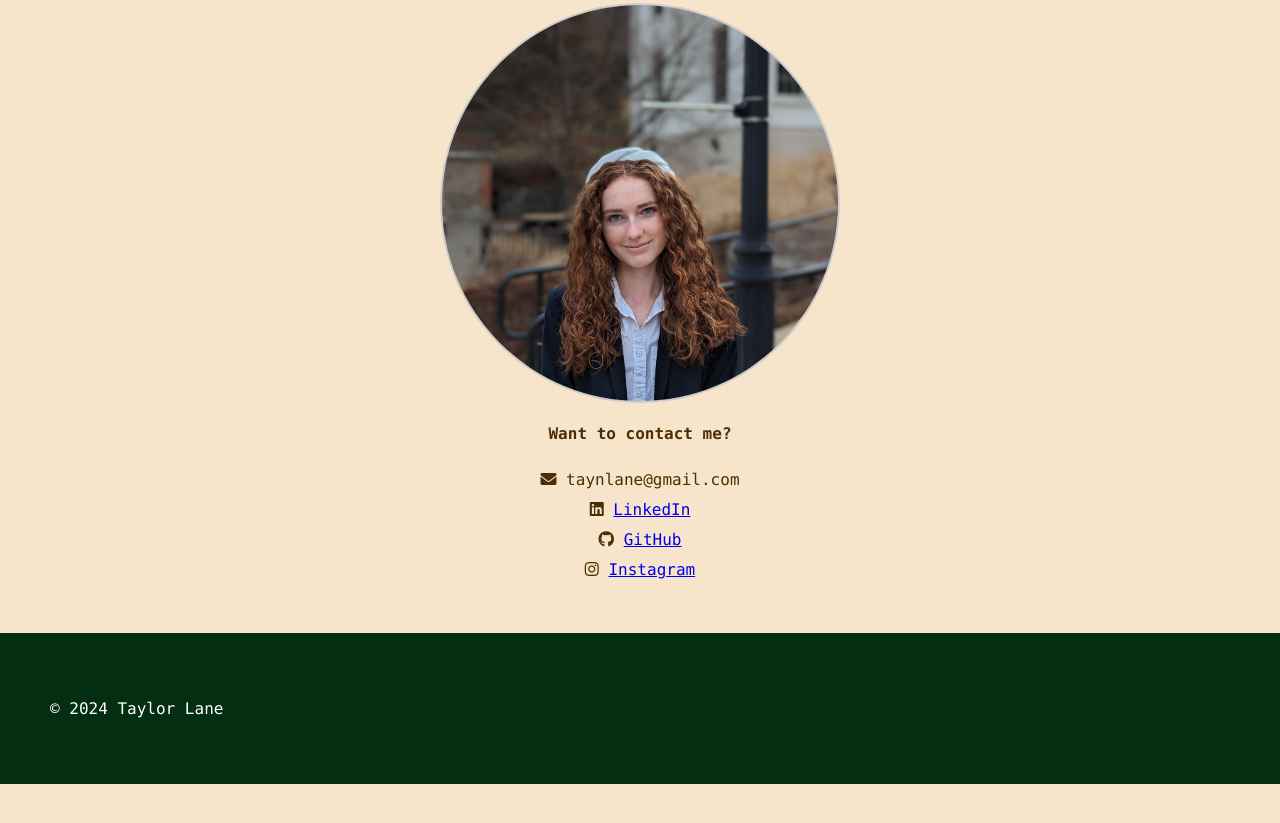
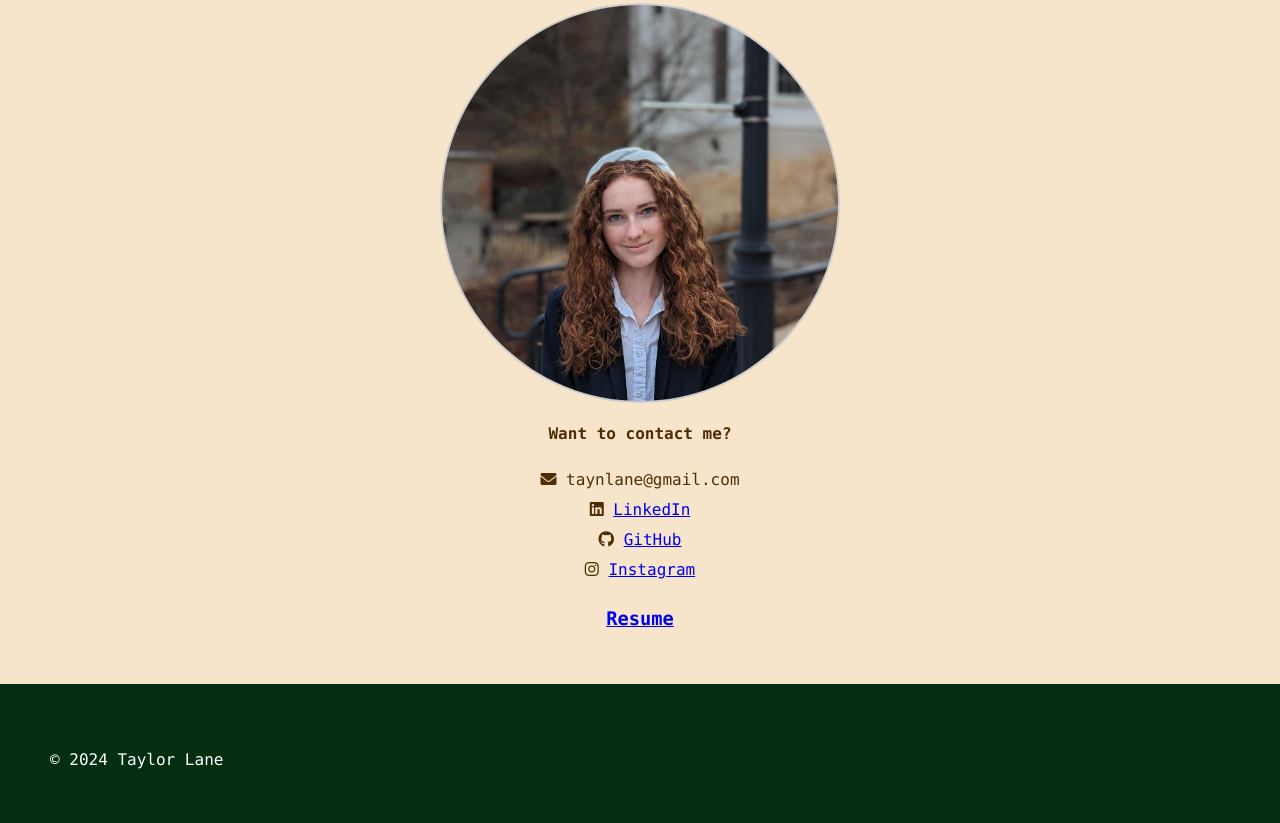
Before and after one commit to taylornlane/taylornlane.github.io, a plain HTML site: page index.html in a window 1280 px wide. Shown: the part 428-1251 px from the top of the page. Before the commit the page ends 1212 px from the top, so only its background shows below. Drawn offline with Linux system fonts and the light colour scheme.

Commit message:
Update index.html

```diff
--- a/index.html
+++ b/index.html
@@ -40,6 +40,7 @@
             <dt><i class="fab fa-github"></i> <a href="https://github.com/taylornlane">GitHub</a></dt>
             <dt><i class="fab fa-instagram"></i> <a href="https://www.instagram.com/taylor_lane5">Instagram</a></dt>
         </p>
+        <h3><a href = "../TaylorLaneResume.pdf"> Resume </a></h3>
     </section>
     <section id="about" class = "center-text">
         <h1>About</h1>
@@ -74,16 +75,6 @@
             <img src="images/cessnaview.jpg" alt="View from a Cessna." width="400" height="300">
             <img src="images/collegeday.jpg" alt="College day in highschool." width="400" height="300">
         </div>
-       <!-- <h3>Coursework</h3>
-        <dl>
-            <dt> <i>Computer Science </i></dt>
-            <dd>EECS 183, EECS 280, EECS 281</dd>
-            <dt> <i>Statistics/Math </i></dt>
-            <dd>Stats 250, Calc I-III, Linear Algebra, Data Science 306, Stats 425 </dd>
-            <dt><i>Extras</i></dt>
-            <dd>Economics 101, Second-year Spanish</dd>
-        </dl>
-        <h3>Personal Life</h3> -->
     </section>
     <section id="projectSpotlight">
         <h2 class= "center-text">Project Spotlight</h2>
```
